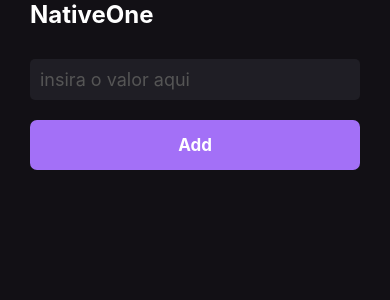
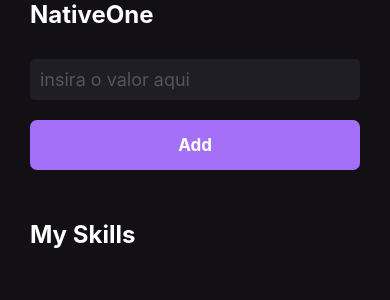
Before and after one commit to Alexsandro-Ctba/nativeOne, a React Native app: screen / in a window 390 px wide. Shown: the top 300 px of the page. Built offline with nearby package versions, Linux system fonts and the light colour scheme.

Commit message:
estudado useState()

```diff
--- a/src/page/Home.js
+++ b/src/page/Home.js
@@ -1,8 +1,20 @@
-import React from "react";
-import {View, Text, StyleSheet, TextInput, Platform, TouchableOpacity} from 'react-native';
+import React, { useState } from "react";
+import {
+  Platform, StyleSheet, Text, TextInput, TouchableOpacity, View
+} from 'react-native';
 
 
 export default function Home(){
+  // armazena apenas 1 skill
+  const [newSkill, setNewSkill] = useState();
+   //armazena todas as skills
+   const [mySkills, setMySkills] = useState([]);
+
+   //usar handle quando o processo partir do clique de usuários
+   function handleAddNewSkill(){
+      setMySkills(oldState => [...mySkills, newSkill])
+   }
+
   return(
     <View style={styles.container}>
       <Text style={styles.title}>
@@ -13,14 +25,32 @@ export default function Home(){
       style={styles.input}
       placeholder="insira o valor aqui"
       placeholderTextColor="#555"
+      onChangeText={setNewSkill}
       />
       {/* exibindo botão = button
         activeOpacity = controlando a opacidade no clique
       */}
-      <TouchableOpacity style={styles.button} activeOpacity={0.7}>
+      <TouchableOpacity style={styles.button} activeOpacity={0.7}
+        onPressIn={handleAddNewSkill}
+      >
       <Text style={styles.buttonText}>Add</Text>
+
       </TouchableOpacity>
 
+      {/* colocando margin de 50 em cima e amabixo */}
+      <Text style={[styles.title, {marginVertical:50}]}>
+        My Skills
+      </Text>
+
+ {
+  mySkills.map(skills  =>(
+    <TouchableOpacity key={skills} style={styles.buttonSkill}>
+    <Text style={[styles.textSkill]}>
+        {skills}
+    </Text>
+    </TouchableOpacity>
+  ))
+}
     </View>
   )
 }
@@ -54,5 +84,18 @@ const styles = StyleSheet.create({
   },
   buttonText:{
     color:'#fff',fontSize:17, fontWeight:'bold'
+  },
+
+  textSkill:{
+    color:'#fff', fontSize:22,
+    fontWeight:'bold',
+
+  },
+  buttonSkill:{
+    borderRadius:50,
+    padding:15,
+    backgroundColor:'#1f1e25',
+    alignItems:'center',
+    marginVertical:3
   }
 })
```
